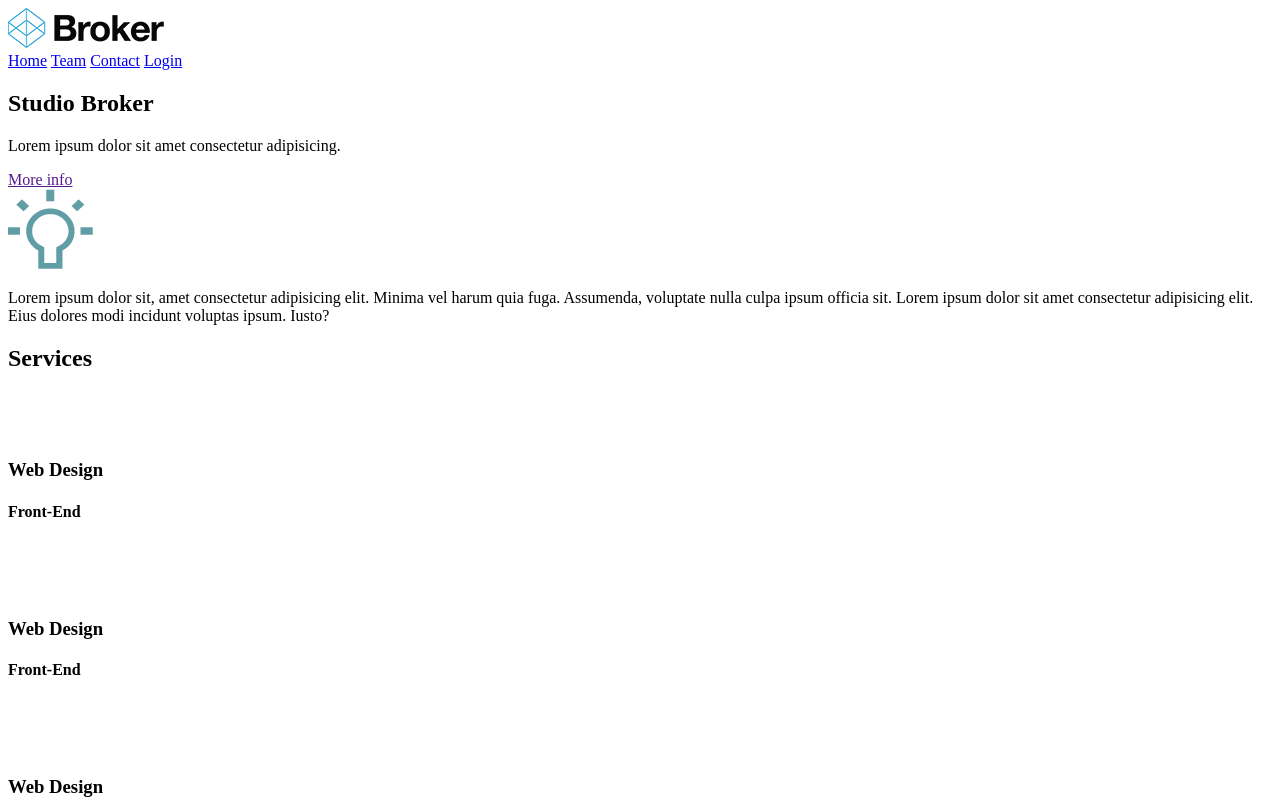
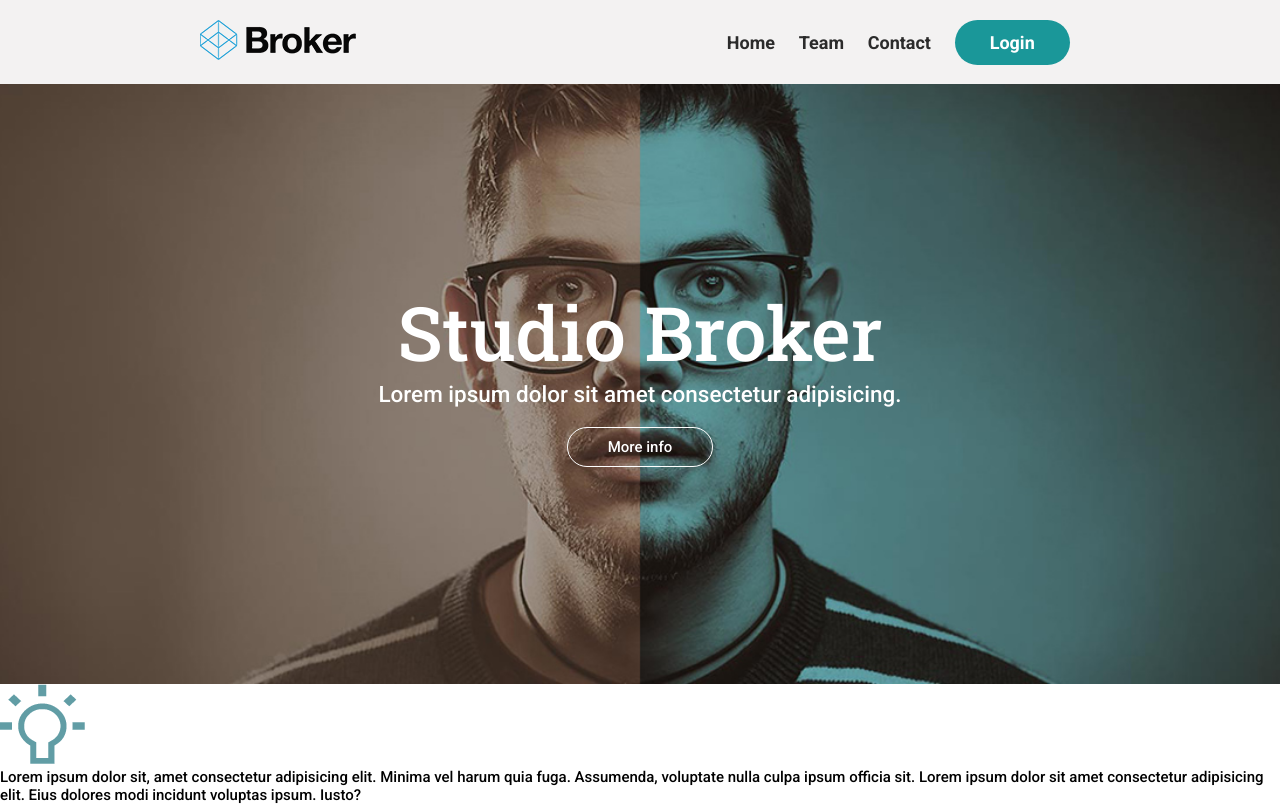
Before and after one commit to wardfk/Studio-Broker-Layout, a plain HTML site: page index.html in a window 1280 px wide. Shown: the top 807 px of the page. Drawn offline with Linux system fonts and the light colour scheme.

Commit message:
header and banner created

```diff
--- /dev/null
+++ b/css/style.css
@@ -0,0 +1,61 @@
+* {
+    margin: 0;
+    padding: 0;
+    box-sizing: border-box;
+    text-decoration: none;
+    font-family: 'Roboto', sans-serif;
+  }
+  body, html{
+    font-size: 15px;
+  }
+  header#header{
+    background-color: rgba(238, 237, 237, .7);
+    padding: 20px;
+    display: flex;
+    justify-content: space-around;
+    align-items: center;
+  }
+
+  header#header nav a{
+    font-weight: 700;
+    margin: 0 10px;
+    font-size: 1.2rem;
+    color: rgb(43, 43, 43);
+  }
+
+  header#header nav a:last-child{
+    background-color: rgb(26, 151, 153);
+    padding: 12px 35px;
+    border-radius: 40px;
+    color: white;
+  }
+
+  section#banner{
+    background: url(../assets/img/fondo.jpg) no-repeat center center / cover;
+    width: 100%;
+    min-height: 75vh;
+    display: flex;
+    justify-content: center;
+    align-items: center;
+    flex-direction: column;
+    color: white;
+  }
+
+  section#banner h1 {
+    font-size: 5rem;
+    font-family: 'Roboto Slab', serif;
+    font-weight: normal;
+  }
+
+  section#banner p {
+    font-size: 1.5rem;
+  }
+
+  section#banner a {
+    color: #fff;
+    border: solid 1px #fff;
+    border-radius: 50px;
+    padding: 10px 40px;
+    display: inline-block;
+    margin: 20px 0;
+  }
--- a/index.html
+++ b/index.html
@@ -5,6 +5,10 @@
     <meta http-equiv="X-UA-Compatible" content="IE=edge">
     <meta name="viewport" content="width=device-width, initial-scale=1.0">
     <title>Document</title>
+    <link rel="stylesheet" href="css/style.css">
+    <link rel="preconnect" href="https://fonts.gstatic.com">
+    <link href="https://fonts.googleapis.com/css2?family=Roboto+Slab:wght@500&family=Roboto:wght@500;700&display=swap"
+    rel="stylesheet">
 </head>
 <body>
     <header id="header">
```
